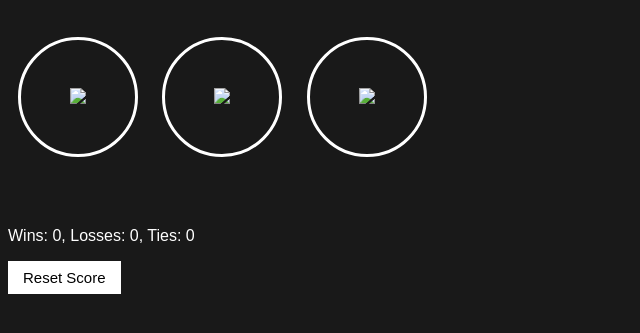
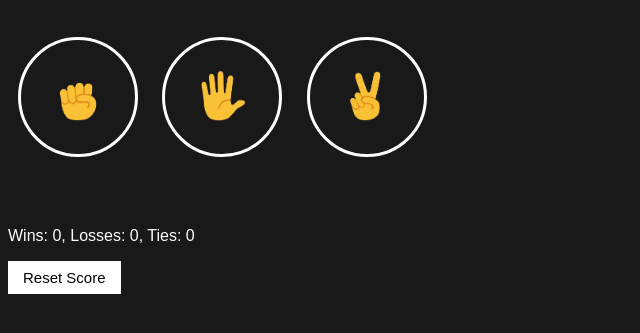
Before and after one commit to rooot13/Rock-Paper-Scissors, a plain HTML site: page index.html in a window 1280 px wide. Shown: the part 67-400 px from the top of the page, without its empty margins (0-640 px from the left). Drawn offline with Linux system fonts and the light colour scheme.

Commit message:
Update index.html

```diff
--- a/index.html
+++ b/index.html
@@ -11,17 +11,17 @@
     <button  onclick="
       playGame('rock');
     " class="move-button"
-    ><img src="images/rock-emoji.png" class="move-icon"></button>
+    ><img src="rock-emoji.png" class="move-icon"></button>
 
     <button onclick="
       playGame('paper');
     " class="move-button"
-    ><img src="images/paper-emoji.png" class="move-icon"></button>
+    ><img src="paper-emoji.png" class="move-icon"></button>
 
     <button onclick="
       playGame('scissors');
       " class="move-button"
-      ><img src="images/scissors-emoji.png" class="move-icon"></button>
+      ><img src="scissors-emoji.png" class="move-icon"></button>
 
     <p class="js-result result"></p>
     <p class="js-moves"></p>
```
